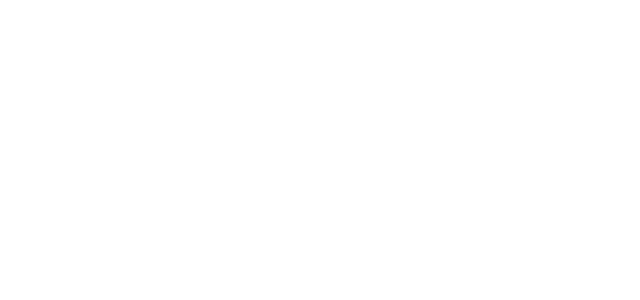
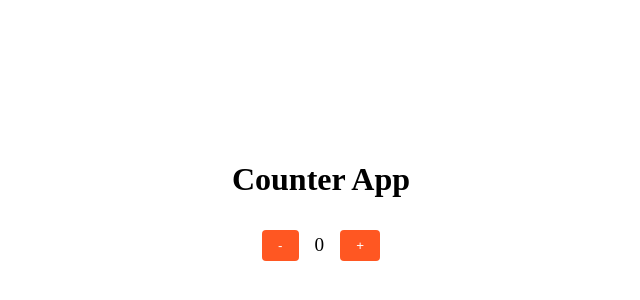
Before and after one commit to uaevd/counter, a React (Create React App) app: page / in a window 1280 px wide. Shown: the part 200-500 px from the top of the page, without its empty margins (319-959 px from the left). Built offline with nearby package versions, Linux system fonts and the light colour scheme.

Commit message:
Counter App Complete

```diff
--- a/src/App.tsx
+++ b/src/App.tsx
@@ -1,5 +1,5 @@
-function App() {
-    return <></>;
+import { Home } from 'components/pages/Home';
+
+export default function App() {
+    return <Home />;
 }
-
-export default App;
--- a/src/index.css
+++ b/src/index.css
@@ -1,11 +1,3 @@
 body {
     margin: 0;
-    font-family: -apple-system, BlinkMacSystemFont, 'Segoe UI', 'Roboto', 'Oxygen', 'Ubuntu',
-        'Cantarell', 'Fira Sans', 'Droid Sans', 'Helvetica Neue', sans-serif;
-    -webkit-font-smoothing: antialiased;
-    -moz-osx-font-smoothing: grayscale;
 }
-
-code {
-    font-family: source-code-pro, Menlo, Monaco, Consolas, 'Courier New', monospace;
-}
```
